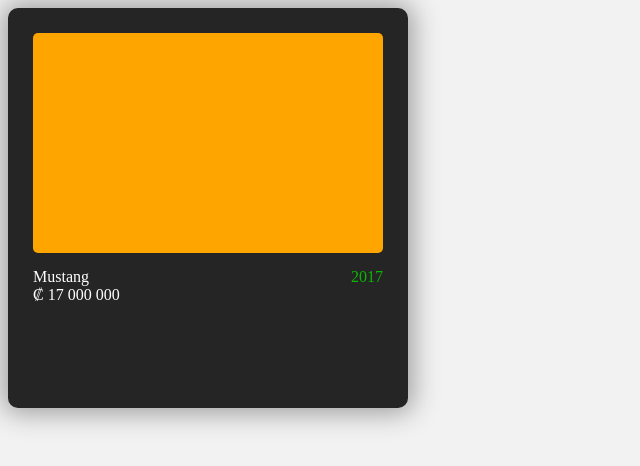
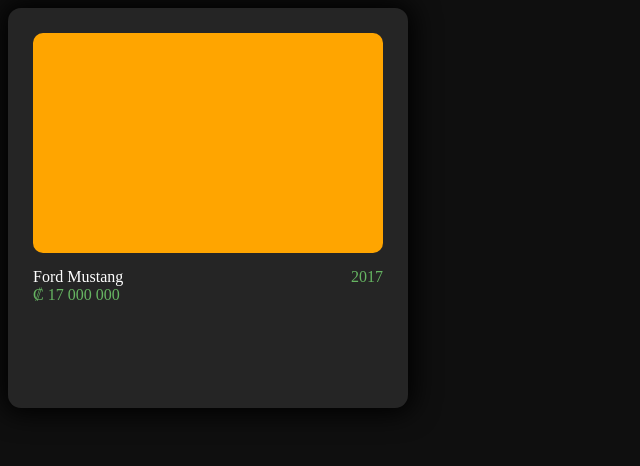
Before and after one commit to Gabuardi/ng-car-card, an Angular app: page / in a window 1280 px wide. Shown: the top 466 px of the page, without its empty margins (0-640 px from the left). Built offline with nearby package versions, Linux system fonts and the light colour scheme.

Commit message:
Style adjustment

```diff
--- a/src/app/car-card/car-card.component.html
+++ b/src/app/car-card/car-card.component.html
@@ -1,7 +1,7 @@
 <div class="car-card">
   <div class="car-picture"></div>
   <div class="info-container">
-    <div class="car-model">Mustang</div>
+    <div class="car-model">Ford Mustang</div>
     <div class="car-year">2017</div>
   </div>
   <div class="car-price">₡ 17 000 000</div>
--- a/src/app/car-card/car-card.component.scss
+++ b/src/app/car-card/car-card.component.scss
@@ -3,15 +3,15 @@
   width: 400px;
   height: 400px;
   padding: 25px;
-  border-radius: 10px;
+  border-radius: 13px;
   background-color: #252525;
-  box-shadow: 0 0 27px 5px #9D9D9D;
+  box-shadow: 0 0 27px 5px #000;
 
   .car-picture {
     width: 100%;
     height: 220px;
     margin-bottom: 15px;
-    border-radius: 5px;
+    border-radius: 10px;
     background-color: orange;
   }
 
@@ -24,11 +24,11 @@
     }
 
     .car-year {
-      color: #0ab802;
+      color: #66B562;
     }
   }
 
   .car-price {
-    color: #FFF
+    color: #66B562;
   }
 }
--- a/src/styles.scss
+++ b/src/styles.scss
@@ -1,3 +1,3 @@
 body, html {
-  background-color: #F2F2F2;
+  background-color: #0f0f0f;
 }
```
